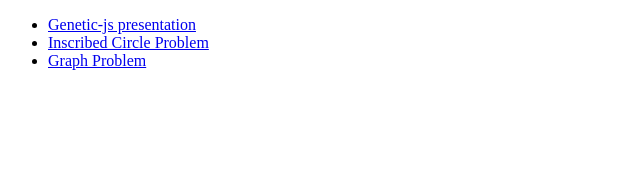
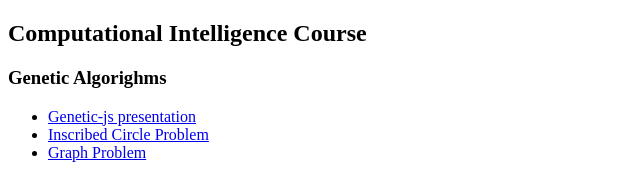
Before and after one commit to ignis05/uj-ci, a plain HTML site: page index.html in a window 1280 px wide. Shown: the whole page, without its empty margins (0-640 px from the left). Drawn offline with Linux system fonts and the light colour scheme.

Commit message:
main site titles

```diff
--- a/index.html
+++ b/index.html
@@ -7,6 +7,8 @@
 		<title>Computational Intelligence</title>
 	</head>
 	<body>
+		<h2>Computational Intelligence Course</h2>
+		<h3>Genetic Algorighms</h3>
 		<ul>
 			<li><a href="./genetic-presentation/index.html">Genetic-js presentation</a></li>
 			<li><a href="./genetic-inscribed-circle/index.html">Inscribed Circle Problem</a></li>
```
